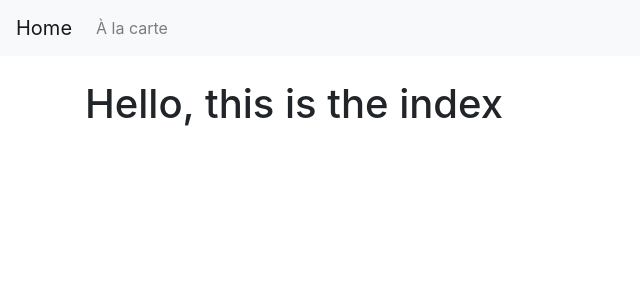
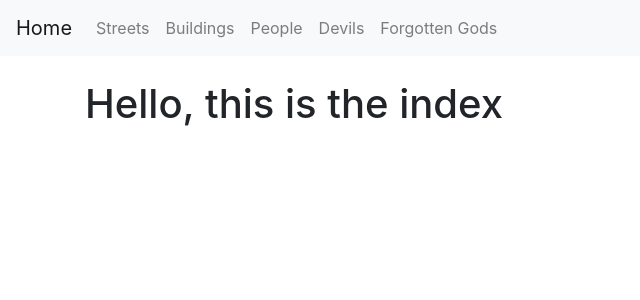
Before and after one commit to philippe-lemaire/doskvol, a Django app: page / in a window 1280 px wide. Shown: the top 300 px of the page, without its empty margins (0-640 px from the left). Run offline with Django 4.2, Linux system fonts and the light colour scheme; some libraries are stand-ins or nearby versions.

Commit message:
expanding the nav with first 4 views to create

```diff
--- a/templates/base.html
+++ b/templates/base.html
@@ -26,9 +26,20 @@
             <ul class="navbar-nav">
 
                 <li class="nav-item">
-                    <a class="nav-link" href="">À la carte</a>
+                    <a class="nav-link" href="">Streets</a>
                 </li>
-
+                <li class="nav-item">
+                    <a class="nav-link" href="">Buildings</a>
+                </li>
+                <li class="nav-item">
+                    <a class="nav-link" href="">People</a>
+                </li>
+                <li class="nav-item">
+                    <a class="nav-link" href="">Devils</a>
+                </li>
+                <li class="nav-item">
+                    <a class="nav-link" href="">Forgotten Gods</a>
+                </li>
                 <!--<a class="dropdown-item" href="#">Action</a>-->
             </ul>
         </div>
```
